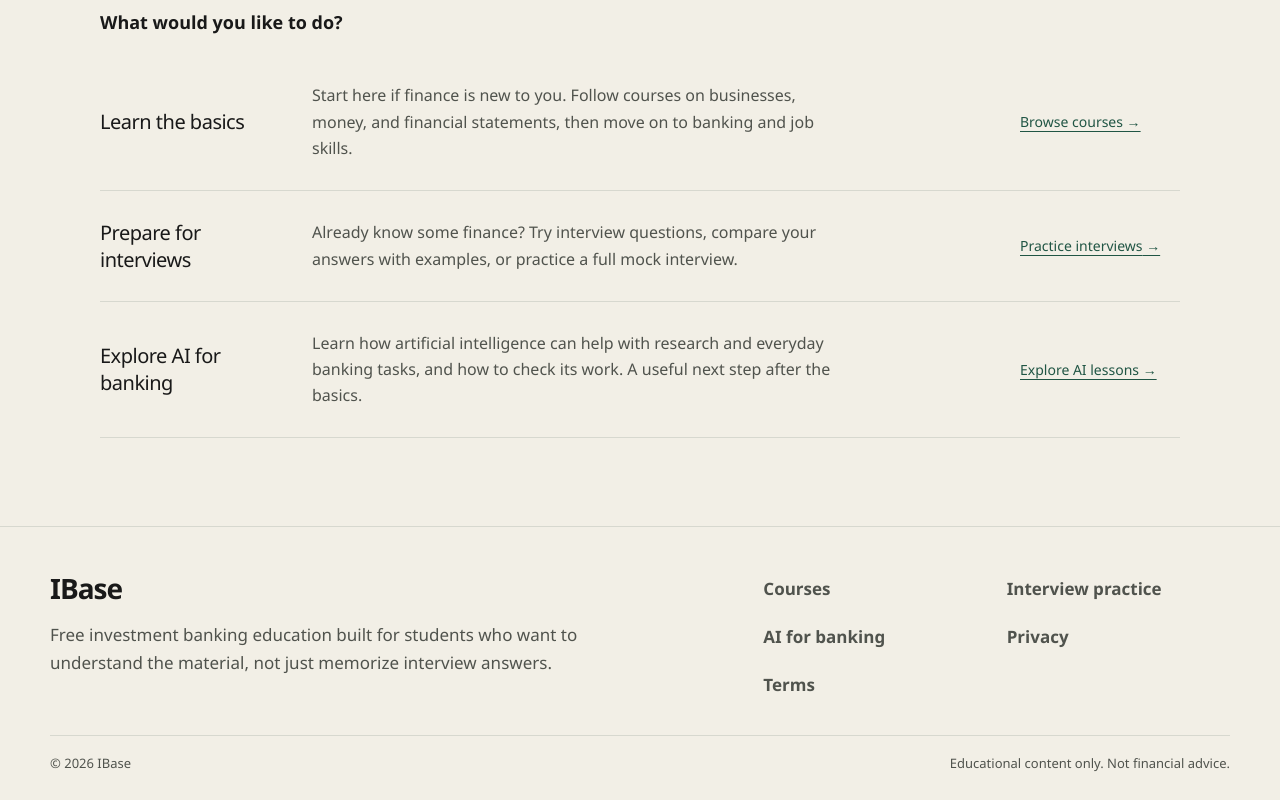
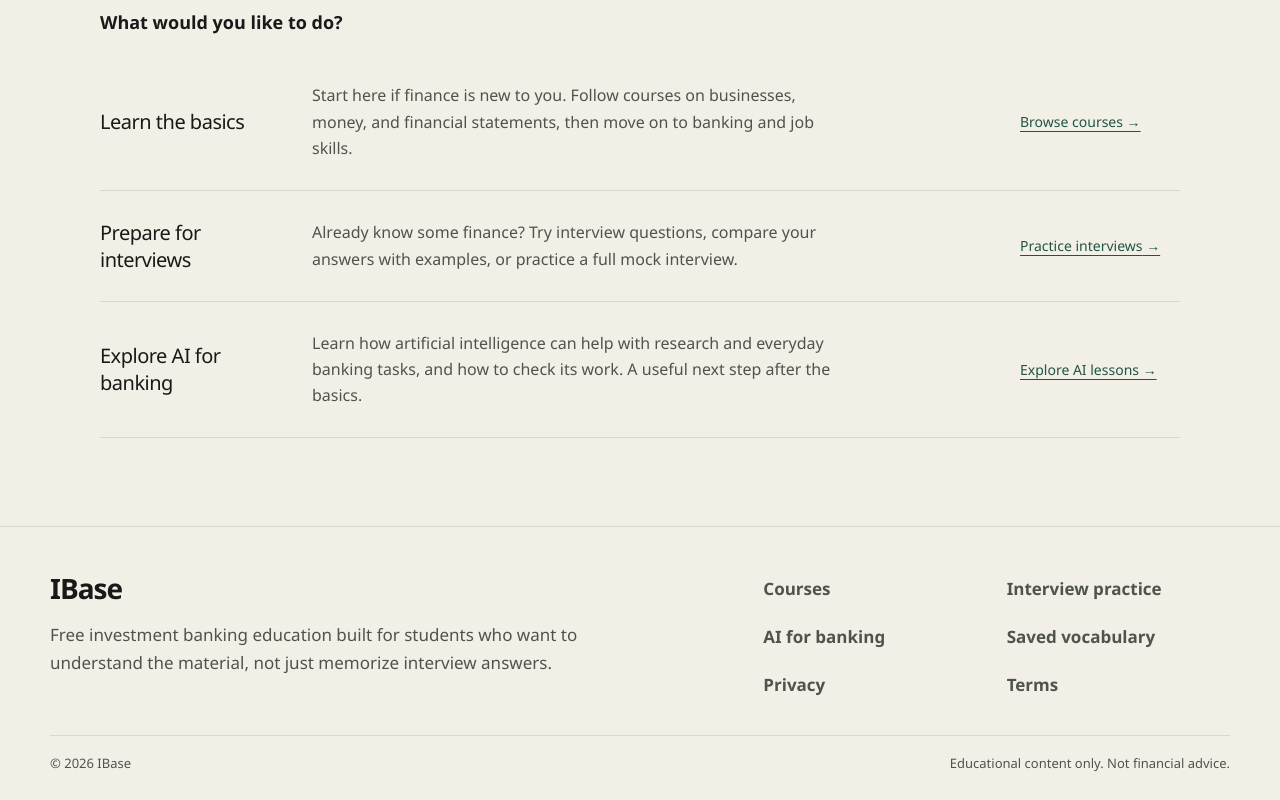
Before and after one commit to Trackifer-student/ibase, a React (Vite) app: page / in a window 1280 px wide. Shown: the part 890-1690 px from the top of the page. Built offline with nearby package versions, Linux system fonts and the light colour scheme.

Commit message:
Add saved vocabulary study tools

```diff
--- a/src/components/SiteFooter.jsx
+++ b/src/components/SiteFooter.jsx
@@ -5,6 +5,7 @@ function SiteFooter({
   onLearn,
   onInterview,
   onAI,
+  onVocabulary,
   onPrivacy,
   onTerms,
 }) {
@@ -25,6 +26,7 @@ function SiteFooter({
           <button onClick={onLearn}>Courses</button>
           <button onClick={onInterview}>Interview practice</button>
           <button onClick={onAI}>AI for banking</button>
+          <button onClick={onVocabulary}>Saved vocabulary</button>
           <button onClick={onPrivacy}>Privacy</button>
           <button onClick={onTerms}>Terms</button>
         </nav>
```
